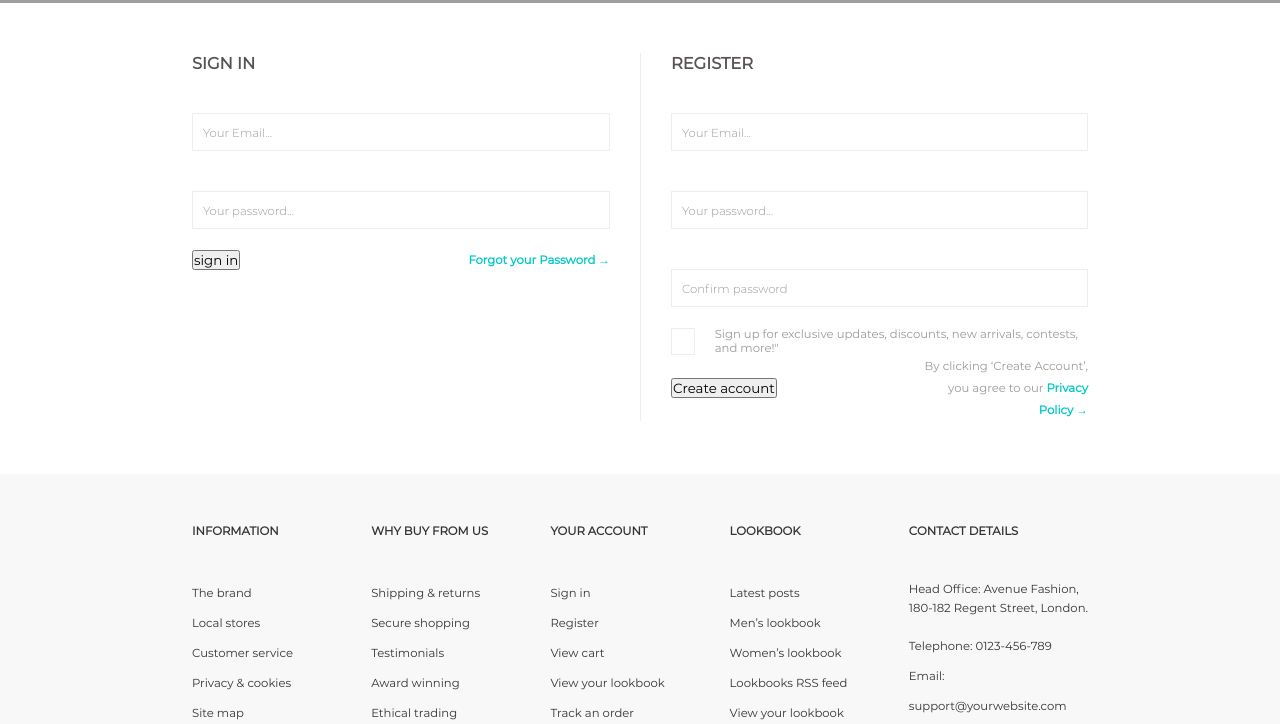
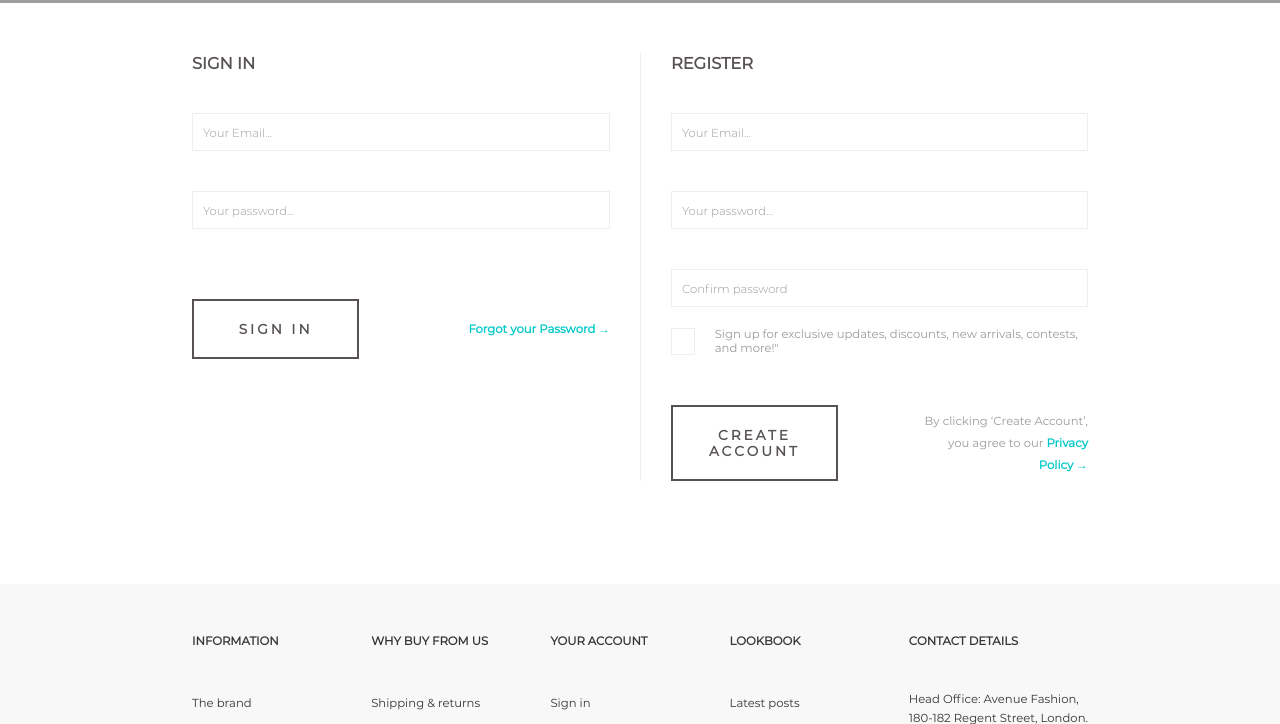
Before and after one commit to byshabay/study-layout, a PHP site: page /pages/auth.php in a window 1280 px wide. Shown: the part 553-1277 px from the top of the page. Run offline with PHP 8.4, Linux system fonts and the light colour scheme; grey boxes are pictures that could not be loaded.

Commit message:
Add auth page desktop

```diff
--- a/css/style.css
+++ b/css/style.css
@@ -2063,6 +2063,7 @@ a.active-tab{
 .auth .container{
     display: flex;
     justify-content: space-between;
+    margin-bottom: 50px;
 }
 .auth .title-p{
     margin-bottom: 20px;
@@ -2128,6 +2129,7 @@ input:checked + .auth__check{
     color: var(--dark-white);
     line-height: 22px;
     font-size: var(--text_13);
+    margin-top: 50px;
 }
 .auth__btn-block a{
     color: var(--light-blue);
@@ -2142,6 +2144,25 @@ input:checked + .auth__check{
     padding: 20px 0;
     text-align: center;
     border: 2px;
+}
+.auth__btn{
+    text-transform: uppercase;
+    border: 2px solid var(--grey);
+    color: var(--grey);
+    padding: 20px 0;
+    text-align: center;
+    width: 40%;
+    transition: 0.3s;
+    background-color: #fff;
+    font-weight: bold;
+    font-size: var(--text_15);
+    letter-spacing: 3px;
+}
+.auth__btn:hover{
+    color: #fff;
+    background-color: var(--light-blue);
+    border: 2px solid var(--light-blue);
+    transition: 0.3s;
 }
 .auth__form .error{
     background-color: var(--error-light);
```
